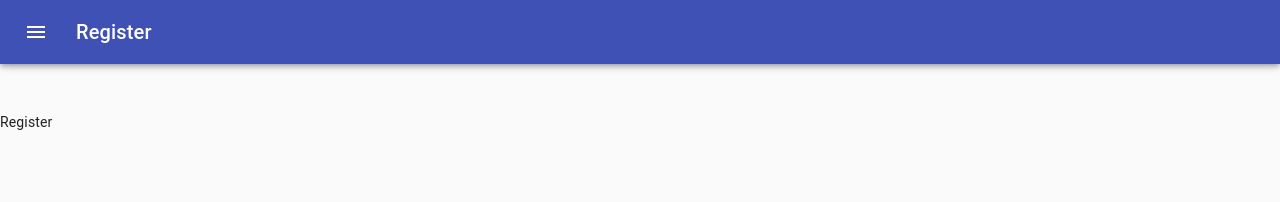
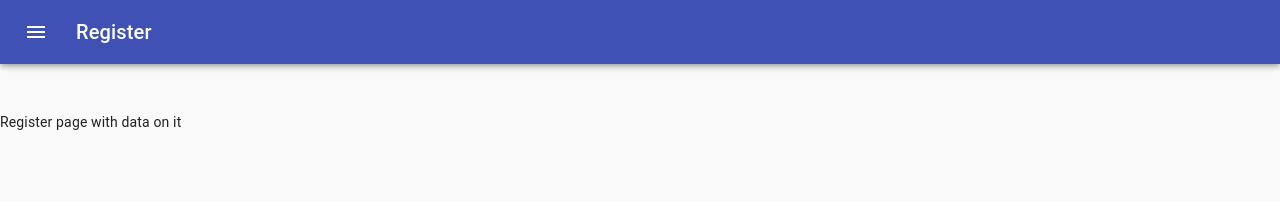
Before and after one commit to Wifi-Guys-Homepage/react-ui, a React (Create React App) app: page /register in a window 1280 px wide. Shown: the top 202 px of the page. Built offline with nearby package versions, Linux system fonts and the light colour scheme.

Commit message:
added currentprojects page + register page

```diff
--- a/src/pages/currentProjects.js
+++ b/src/pages/currentProjects.js
@@ -2,7 +2,7 @@ import React from 'react'
 const CurrentProjects = () => {
     return (
         <div>
-            CurrentProjects
+            List of current projects from api + github
         </div>
     );
 };export default CurrentProjects;
--- a/src/pages/register.js
+++ b/src/pages/register.js
@@ -2,7 +2,7 @@ import React from 'react'
 const Register = () => {
     return (
         <div>
-            Register
+            Register page with data on it
         </div>
     );
 };export default Register;
```
